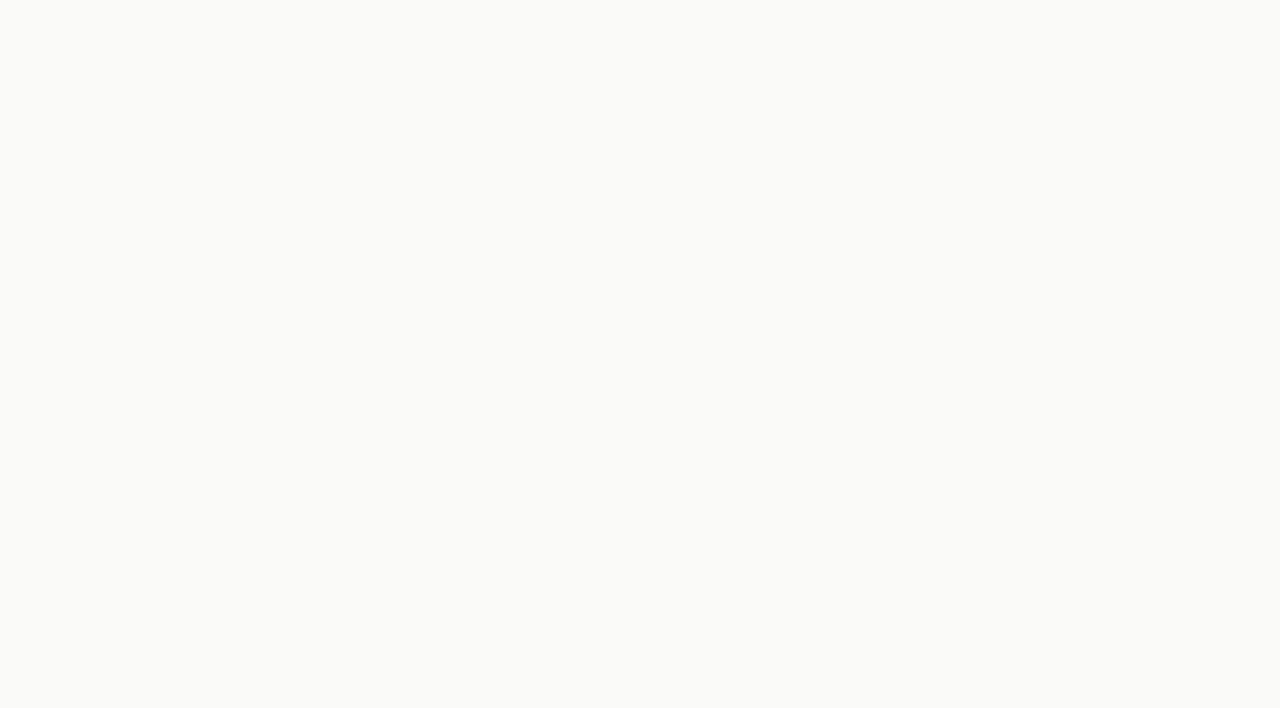
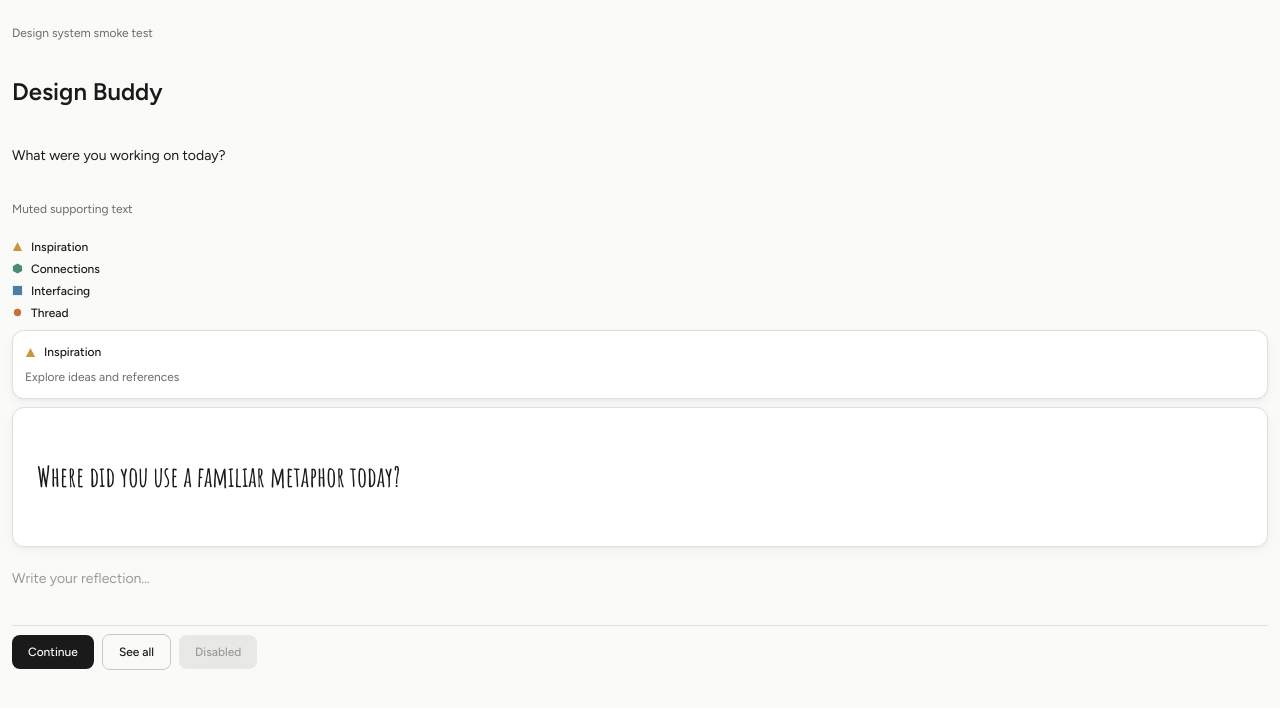
Before and after one commit to stutisha-svg/HCDE530, a plain HTML site: page mp2/ui.html in a window 1280 px wide. Drawn offline with Linux system fonts and the light colour scheme.

Commit message:
feat: design system (CSS variables, typography, base components)

```diff
--- a/mp2/ui.html
+++ b/mp2/ui.html
@@ -276,8 +276,92 @@
     .reveal {
       animation: reveal var(--duration-slow) var(--ease-out) both;
     }
+
+    /* Temporary — removed when View 1 is built */
+    .smoke-test {
+      padding: var(--space-md);
+      height: 100%;
+      overflow-y: auto;
+      display: flex;
+      flex-direction: column;
+      gap: var(--space-sm);
+    }
+
+    .smoke-test .textarea-reflection {
+      min-height: 48px;
+    }
+
+    .smoke-test__row {
+      display: flex;
+      flex-wrap: wrap;
+      gap: var(--space-sm);
+      align-items: center;
+    }
+
+    .smoke-test__decks {
+      display: flex;
+      flex-direction: column;
+      gap: var(--space-xs);
+    }
   </style>
 </head>
 <body>
+  <!-- Temporary smoke test — remove when View 1 is built -->
+  <div class="smoke-test">
+    <p class="text-muted">Design system smoke test</p>
+
+    <h1 class="text-title">Design Buddy</h1>
+    <p class="text-body">What were you working on today?</p>
+    <p class="text-muted">Muted supporting text</p>
+
+    <div class="smoke-test__decks">
+      <span class="deck-label text-label">
+        <span class="deck-indicator">
+          <svg viewBox="0 0 12 12" aria-hidden="true"><polygon points="6,1 11,11 1,11" fill="#C8973A"/></svg>
+        </span>
+        Inspiration
+      </span>
+      <span class="deck-label text-label">
+        <span class="deck-indicator">
+          <svg viewBox="0 0 12 12" aria-hidden="true"><polygon points="6,0.5 11,3.25 11,8.75 6,11.5 1,8.75 1,3.25" fill="#4A8C6F"/></svg>
+        </span>
+        Connections
+      </span>
+      <span class="deck-label text-label">
+        <span class="deck-indicator">
+          <svg viewBox="0 0 12 12" aria-hidden="true"><rect x="1" y="1" width="10" height="10" fill="#4A7FA5"/></svg>
+        </span>
+        Interfacing
+      </span>
+      <span class="deck-label text-label">
+        <span class="deck-indicator">
+          <svg viewBox="0 0 12 12" aria-hidden="true"><circle cx="6" cy="6" r="4" fill="#C86E3A"/></svg>
+        </span>
+        Thread
+      </span>
+    </div>
+
+    <div class="card card-deck">
+      <span class="deck-label text-label">
+        <span class="deck-indicator">
+          <svg viewBox="0 0 12 12" aria-hidden="true"><polygon points="6,1 11,11 1,11" fill="#C8973A"/></svg>
+        </span>
+        Inspiration
+      </span>
+      <p class="text-muted" style="margin:4px 0 0">Explore ideas and references</p>
+    </div>
+
+    <div class="card card-prompt reveal">
+      <p class="text-prompt">Where did you use a familiar metaphor today?</p>
+    </div>
+
+    <textarea class="textarea-reflection" placeholder="Write your reflection…"></textarea>
+
+    <div class="smoke-test__row">
+      <button type="button" class="btn btn-primary">Continue</button>
+      <button type="button" class="btn btn-secondary">See all</button>
+      <button type="button" class="btn btn-primary" disabled>Disabled</button>
+    </div>
+  </div>
 </body>
 </html>
```
